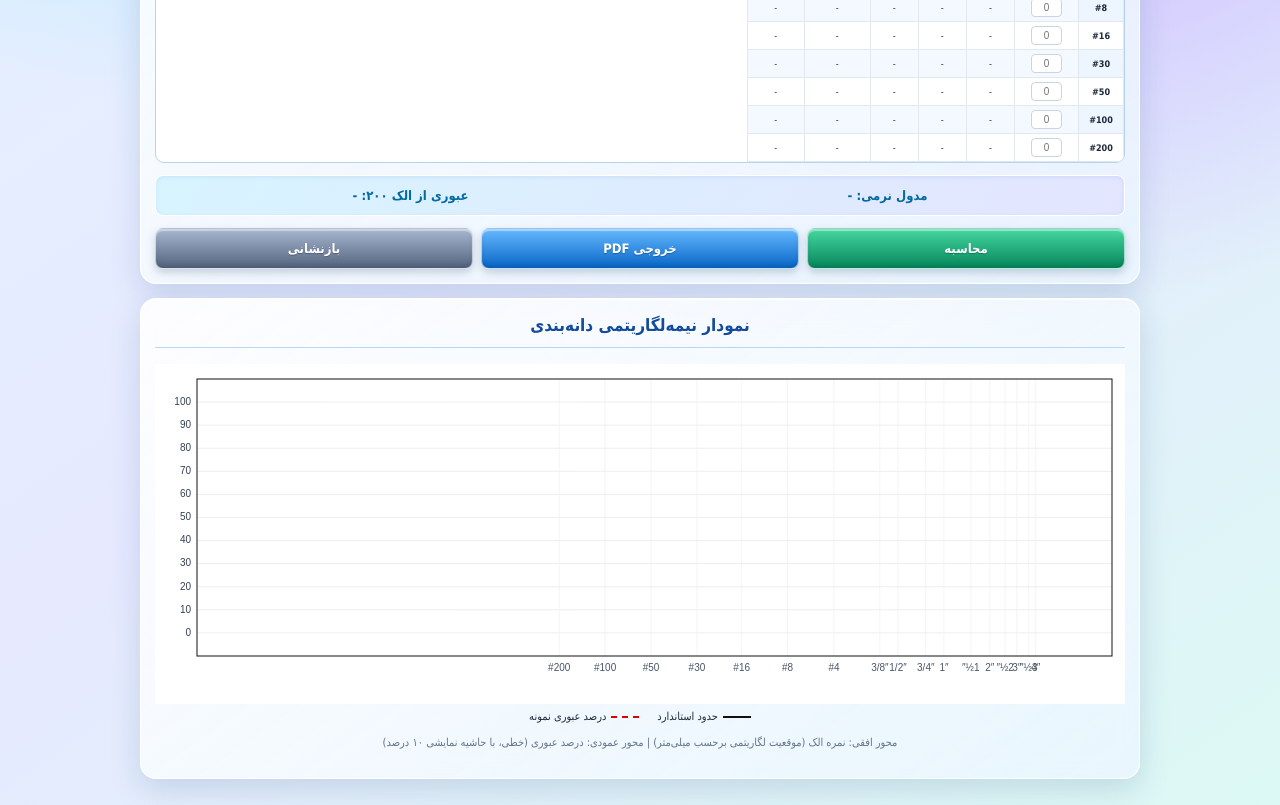
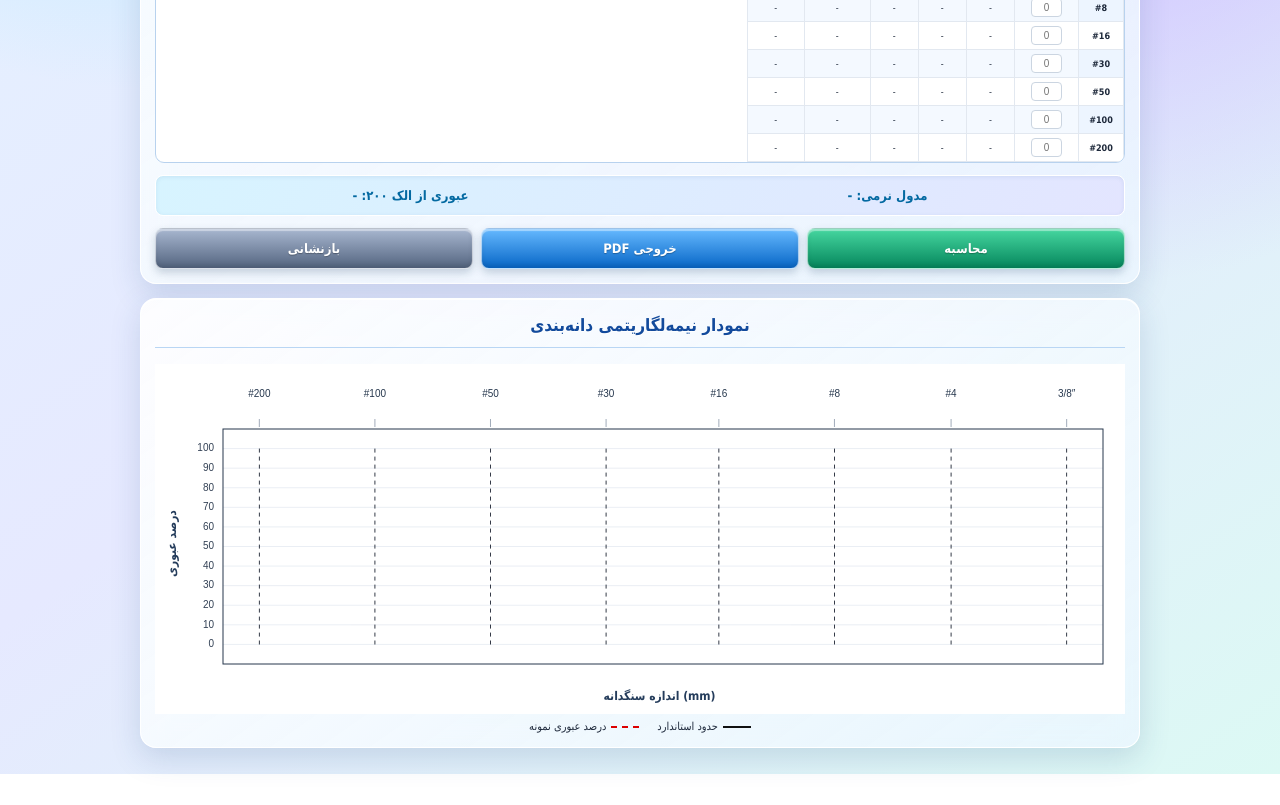
Before and after one commit to talkhestan-byte/Sieve-Analysis-App, a plain HTML site: page index.html in a window 1280 px wide. Shown: the part 650-1455 px from the top of the page. After the commit the page ends 1424 px from the top, so only its background shows below. Drawn offline with nearby package versions, Linux system fonts and the light colour scheme.

Commit message:
Add files via upload

```diff
--- a/index.html
+++ b/index.html
@@ -27,7 +27,7 @@ td input.numeric{width:8ch;max-width:100%;padding:6px 2px;text-align:center;dire
 button{flex:1;min-width:95px;padding:12px 6px;border:0;border-radius:8px;color:white;font:bold 13px Tahoma;cursor:pointer}
 .btn-calc{background:var(--success)}.btn-pdf{background:var(--primary)}.btn-reset{background:#64748b}
 .ok{color:var(--success);font-weight:bold}.not-ok{color:var(--danger);font-weight:bold}
-.chart-wrap{width:100%;overflow:hidden}
+.chart-wrap{width:100%;overflow-x:auto;overflow-y:hidden;direction:ltr}
 canvas{display:block;width:100%;height:340px}
 .legend{display:flex;gap:18px;justify-content:center;flex-wrap:wrap;font-size:11px;margin-top:6px}
 .legend span:before{content:'';display:inline-block;width:28px;vertical-align:middle;margin-left:5px;border-top:2px solid #111}
@@ -116,7 +116,7 @@ button:active{transform:translateY(1px)}button:hover{filter:brightness(1.09)}
   <h2>نمودار نیمه‌لگاریتمی دانه‌بندی</h2>
   <div class="chart-wrap"><canvas id="gradingChart" role="img" aria-label="نمودار نیمه لگاریتمی اندازه الک و درصد عبوری"></canvas></div>
   <div class="legend"><span>حدود استاندارد</span><span class="sample">درصد عبوری نمونه</span></div>
-  <p class="note">محور افقی: نمره الک (موقعیت لگاریتمی برحسب میلی‌متر) | محور عمودی: درصد عبوری (خطی، با حاشیه نمایشی ۱۰ درصد)</p>
+
 </div>
 
 <script src="https://cdnjs.cloudflare.com/ajax/libs/jspdf/2.5.1/jspdf.umd.min.js"></script>
@@ -263,113 +263,91 @@ function calculate(){
    برچسب‌های افقی و خطوط عمودی خط‌چین از نقاط منحنی تا صفر درصد */
 function drawChart(){
   const canvas=$('gradingChart');
-  const width=Math.max(290,canvas.getBoundingClientRect().width);
-  const height=canvas.getBoundingClientRect().height||340;
+  const wrap=canvas.parentElement;
+  // فضای کافی برای برچسب‌های افقی، با پیمایش افقی در موبایل
+  const width=Math.max(780,wrap.clientWidth);
+  const height=350;
   const dpr=Math.min(window.devicePixelRatio||1,3);
+  canvas.style.width=width+'px';
+  canvas.style.height=height+'px';
   canvas.width=Math.round(width*dpr);
   canvas.height=Math.round(height*dpr);
   const c=canvas.getContext('2d');
   c.setTransform(dpr,0,0,dpr,0,0);
-  c.fillStyle='white';
-  c.fillRect(0,0,width,height);
+  c.fillStyle='#fff';c.fillRect(0,0,width,height);
 
-  const m={left:42,right:13,top:15,bottom:48};
+  const m={left:68,right:22,top:65,bottom:50};
   const pw=width-m.left-m.right,ph=height-m.top-m.bottom;
-  const logMin=Math.log10(0.001),logMax=Math.log10(100),logSpan=logMax-logMin;
-  const xMin=logMin-logSpan*.10,xMax=logMax+logSpan*.10;
-  const yMin=-10,yMax=110;
+  const range=ranges[$('spClass').value]||{};
+  const rangeKeys=Object.keys(range).map(Number);
+  const ascending=sieves.map(Number).sort((a,b)=>a-b);
+  // اولین الک با عبوری ۱۰۰٪ از سمت الک‌های ریزتر
+  const firstFull=lastResult ? ascending.find(v=>lastResult.passing[String(v)]>=99.999999) : undefined;
+  // بازه به جای بزرگترین الک جدول، از اولین الک ۱۰۰٪ و انتهای حدود استاندارد تعیین می‌شود
+  const upper=Math.max(firstFull||0,...rangeKeys,9.5);
+  const lower=Math.min(0.075,...rangeKeys);
+  const logLow=Math.log10(lower),logHigh=Math.log10(upper);
+  const pad=(logHigh-logLow)*0.045;
+  const xMin=logLow-pad,xMax=logHigh+pad;
   const x=v=>m.left+(Math.log10(Number(v))-xMin)/(xMax-xMin)*pw;
-  const y=v=>m.top+(yMax-v)/(yMax-yMin)*ph;
+  const y=v=>m.top+(110-v)/120*ph;
+  const inside=v=>Number(v)>=lower&&Number(v)<=upper;
+  const ticks=sieves.slice().reverse().filter(inside);
 
-  c.font='10px Arial';
-  c.textAlign='right';
-  c.textBaseline='middle';
-
+  c.font='10px Arial';c.textBaseline='middle';c.textAlign='right';
   for(let p=0;p<=100;p+=10){
     const yy=y(p);
-    c.beginPath();c.strokeStyle='#e5e7eb';c.lineWidth=.7;c.setLineDash([]);
+    c.beginPath();c.setLineDash([]);c.strokeStyle='#e3e8f0';c.lineWidth=.75;
     c.moveTo(m.left,yy);c.lineTo(width-m.right,yy);c.stroke();
-    c.fillStyle='#334155';c.fillText(String(p),m.left-6,yy);
+    c.fillStyle='#334155';c.fillText(String(p),m.left-9,yy);
   }
+  // خطوط عمودی سیاه و خط‌چین، تمام ارتفاع صفر تا صد
+  c.save();c.beginPath();c.rect(m.left,m.top,pw,ph);c.clip();
+  ticks.forEach(s=>{
+    c.beginPath();c.setLineDash([4,4]);c.lineWidth=.85;c.strokeStyle='#111827';
+    c.moveTo(x(s),y(100));c.lineTo(x(s),y(0));c.stroke();
+  });
+  c.restore();c.setLineDash([]);
 
-  // خطوط شبکه عمودی؛ همه برچسب‌ها افقی
-  const ticks=sieves.slice().reverse();
-  c.textAlign='center';c.textBaseline='top';c.font='10px Arial';
+  // برچسب شماره الک‌ها بالای نمودار، افقی و در دو ردیف برای جلوگیری از تداخل
+  c.font='10px Arial';c.textAlign='center';c.textBaseline='middle';c.fillStyle='#26374d';
+  const placed=[[],[]];
   ticks.forEach(s=>{
-    const xx=x(Number(s));
-    c.beginPath();c.strokeStyle='#edf0f3';c.lineWidth=.7;c.setLineDash([]);
-    c.moveTo(xx,m.top);c.lineTo(xx,m.top+ph);c.stroke();
-    c.fillStyle='#475569';
-    c.fillText(sieveLabels[s]||s,xx,m.top+ph+7);
+    const label=sieveLabels[s]||s,xx=x(s);
+    const half=c.measureText(label).width/2+4;
+    let row=placed.findIndex(items=>items.every(p=>Math.abs(p.x-xx)>p.half+half));
+    if(row<0)return; // روی عرض‌های خیلی کم، برچسب‌های هم‌پوشان حذف می‌شوند
+    placed[row].push({x:xx,half});
+    c.fillText(label,xx,row===0?m.top-35:m.top-19);
+    c.beginPath();c.setLineDash([]);c.strokeStyle='#64748b';c.lineWidth=.6;
+    c.moveTo(xx,m.top-10);c.lineTo(xx,m.top-2);c.stroke();
   });
-
-  c.setLineDash([]);c.strokeStyle='#111';c.lineWidth=1;
+  c.strokeStyle='#26374d';c.lineWidth=1;c.setLineDash([]);
   c.strokeRect(m.left,m.top,pw,ph);
 
   function line(points,color,dash,lw){
     if(points.length<2)return;
-    c.beginPath();
-    points.forEach(([sx,sy],i)=>{
-      if(i===0)c.moveTo(x(sx),y(sy));
-      else c.lineTo(x(sx),y(sy));
+    c.save();c.beginPath();c.rect(m.left,m.top,pw,ph);c.clip();
+    c.beginPath();points.forEach(([sx,sy],i)=>{
+      if(i===0)c.moveTo(x(sx),y(sy));else c.lineTo(x(sx),y(sy));
     });
-    c.strokeStyle=color;c.lineWidth=lw;c.setLineDash(dash);c.stroke();c.setLineDash([]);
+    c.strokeStyle=color;c.lineWidth=lw;c.setLineDash(dash);c.stroke();c.restore();
   }
-
-  const range=ranges[$('spClass').value]||{};
   const keys=Object.keys(range).sort((a,b)=>Number(a)-Number(b));
   line(keys.map(k=>[k,range[k][0]]),'#111',[],1.4);
   line(keys.map(k=>[k,range[k][1]]),'#111',[],1.4);
-
   if(lastResult){
-    const sample=ticks.map(s=>[s,lastResult.passing[s]])
-      .filter(([s,p])=>Number(s)>0&&Number.isFinite(p));
-
-    // خطوط عمودی خط‌چین قرمز از نقطه منحنی تا خط صفر درصد
-    c.save();
-    c.beginPath();c.rect(m.left,m.top,pw,ph);c.clip();
-    c.strokeStyle='#dc0000';c.lineWidth=.8;c.setLineDash([3,3]);
-    sample.forEach(([s,p])=>{
-      c.beginPath();c.moveTo(x(s),y(p));c.lineTo(x(s),y(0));c.stroke();
-    });
-    c.restore();c.setLineDash([]);
-
+    const sample=ticks.map(s=>[s,lastResult.passing[s]]).filter(([s,p])=>Number.isFinite(p));
     line(sample,'#dc0000',[5,4],1.7);
     c.fillStyle='#dc0000';
-    sample.forEach(([s,p])=>{
-      c.beginPath();c.arc(x(s),y(p),2,0,Math.PI*2);c.fill();
-    });
+    sample.forEach(([s,p])=>{c.beginPath();c.arc(x(s),y(p),2.5,0,Math.PI*2);c.fill();});
   }
-  c.setLineDash([]);
-}
-
-
-/* پیام‌های کاربرد سنگدانه ریز بر اساس حدود عبوری الک ۲۰۰ */
-function showUsageMessages(){
- const root=$('usageResults');root.innerHTML='';
- if(!lastResult||lastResult.cat!=='ریزدانه')return;
- const cls=lastResult.cls;
- if(!/^ماسه رده[123]$/.test(cls))return;
- const p=lastResult.passing200;
- const crushed=$('materialName').value.includes('شکسته');
- const special=cls==='ماسه رده3';
- const standard=special?'بتن خودتراکم':'بتن معمولی و مسلح';
- const normalMax=crushed?(special?16:7):(special?7:5);
- const wearMax=crushed?(special?9:5):(special?5:3);
- [
-  {purpose:standard,limit:normalMax},
-  {purpose:'بتن تحت تأثیر سایش',limit:wearMax}
- ].forEach(({purpose,limit})=>{
-  const eligible=p<=limit+1e-9;
-  const el=document.createElement('div');
-  el.className='usage-message '+(eligible?'allow':'deny');
-  el.textContent=`استفاده از این سنگدانه ریز برای ساخت ${purpose} ${eligible?'مجاز است.':'مجاز نیست.'}`;
-  root.appendChild(el);
- });
- const note=document.createElement('div');
- note.className='note';
- note.textContent='این پیام‌ها بر اساس عبوری الک ۲۰۰ و حدود انتخاب‌شده جدول ۱ استاندارد ۳۰۲ هستند؛ سایر الزامات پذیرش و دوام جداگانه بررسی شوند.';
- root.appendChild(note);
+  // عناوین محور؛ اعداد پایین محور حذف شده‌اند
+  c.fillStyle='#243c5b';c.font='bold 12px Tahoma,Arial';
+  c.textAlign='center';c.textBaseline='middle';
+  c.fillText('اندازه سنگدانه (mm)',m.left+pw/2,height-17);
+  c.save();c.translate(18,m.top+ph/2);c.rotate(-Math.PI/2);
+  c.fillText('درصد عبوری',0,0);c.restore();
 }
 
 function resetAll(){
```
